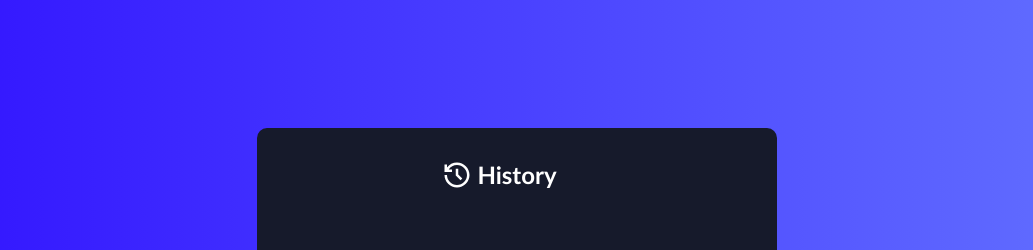
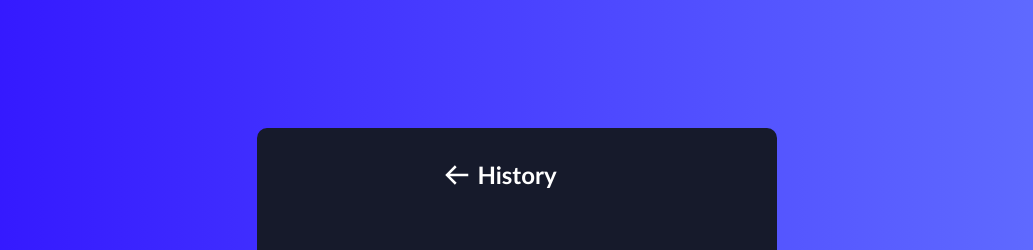
Before and after one commit to bendiknorli/todo-app, a React (Create React App) app: page / in a window 1280 px wide. Both pictures are taken after a click on the icon 840 px from the left and 175 px from the top of the page. Shown: the top 250 px of the page, without its empty margins (123-1156 px from the left). Built offline with nearby package versions, Linux system fonts and the light colour scheme.

Commit message:
change history icon to back icon on history tab

```diff
--- a/src/components/TodoList.js
+++ b/src/components/TodoList.js
@@ -2,6 +2,7 @@ import React, { useState } from 'react'
 import Todo from './Todo'
 import TodoForm from './TodoForm'
 import { RiHistoryLine } from "react-icons/ri"
+import { BiArrowBack } from "react-icons/bi"
 import { useSpring, animated } from 'react-spring'
 
 function TodoList() {
@@ -96,7 +97,7 @@ function TodoList() {
             <div>
                 <h1>History</h1>
                 <div className="icons">
-                    <RiHistoryLine
+                    <BiArrowBack
                         className="history-icon"
                         onClick={() => showHistory()} />
                 </div>
```
